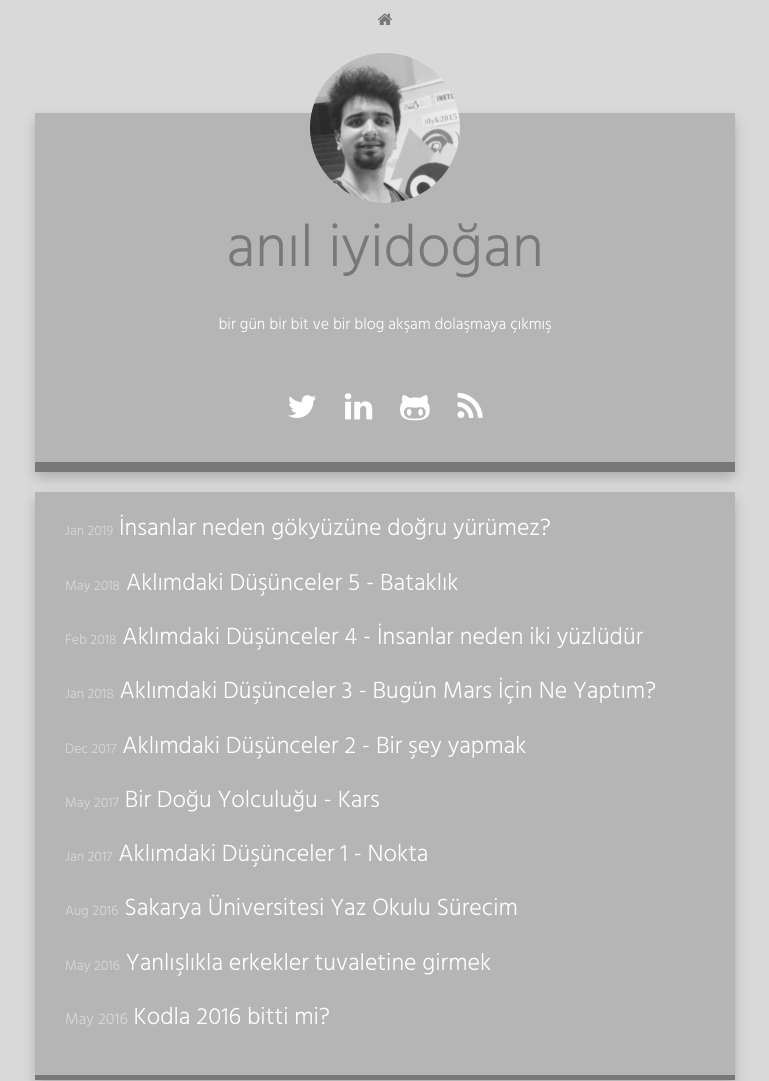
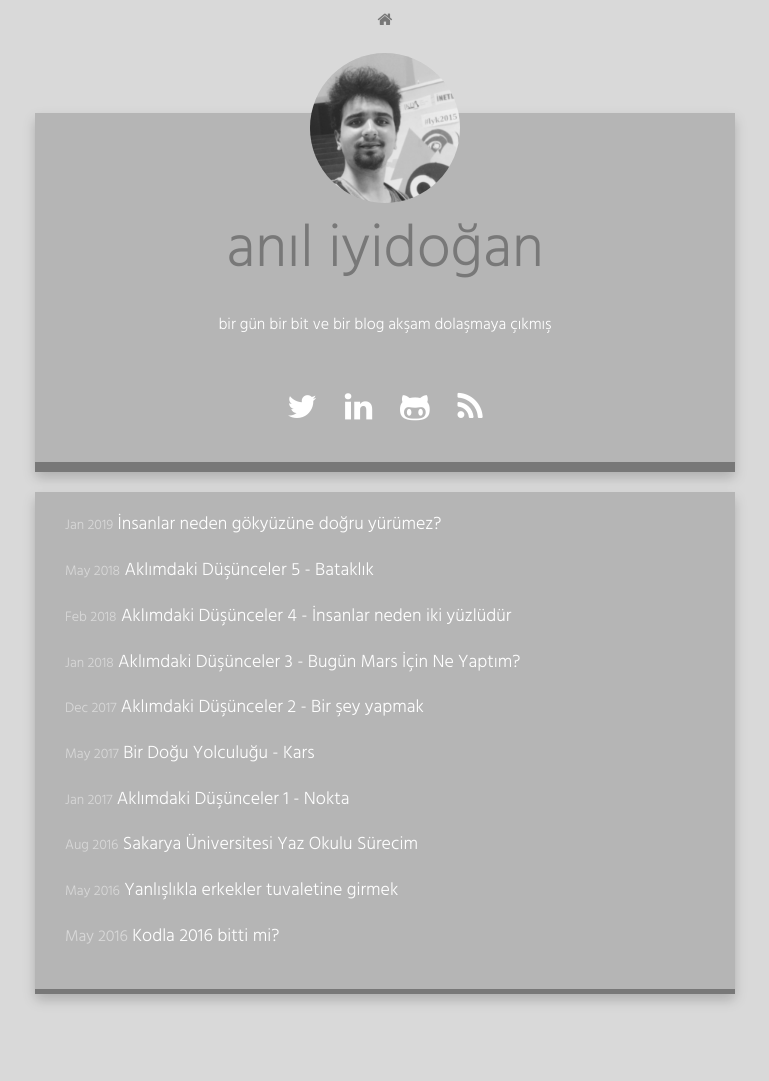
Before and after one commit to aniliyidogan/aniliyidogan.github.io, a Jekyll site: the page built from index.html, in a window 1280 px wide. Shown: the whole page, without its empty margins (255-1024 px from the left). Built offline with Jekyll 4.4.1, drawn with Linux system fonts in a browser that asks for light colours; nearby versions of some CDN libraries.

Commit message:
Updates for mobile

```diff
--- a/css/style.scss
+++ b/css/style.scss
@@ -274,7 +274,11 @@ ul {
 
 			li {
 				margin-bottom: 20px;
-				font-size: 24px;
+				font-size: 18px;
+
+				@media (max-width: $screen-sm-min) {
+					font-size: 12px;
+				}
 
 				a:hover {
 					color: $one;
```
